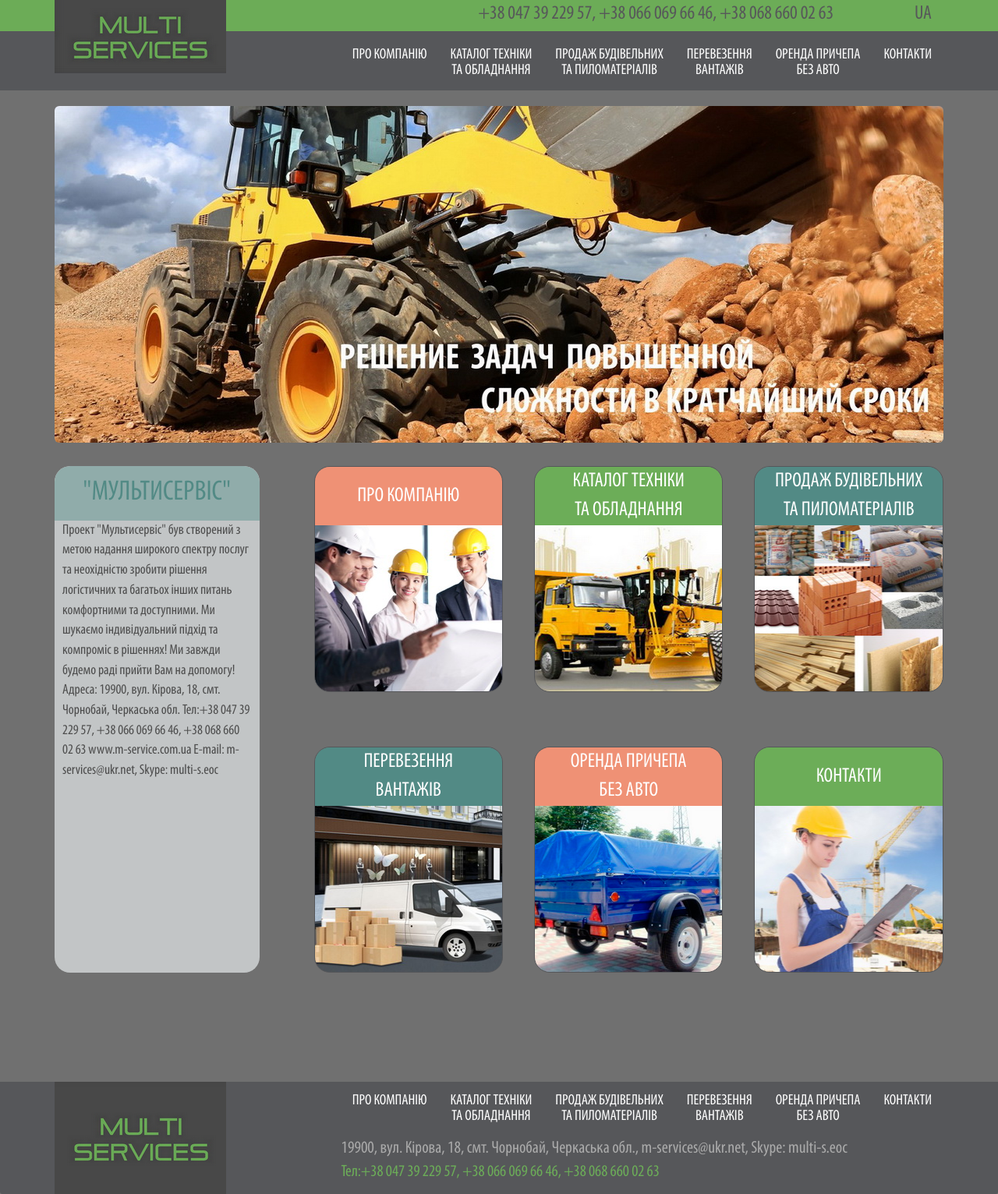
After one commit to Volodymyr75/multiservise, a PHP site: page /site/index_ukr.html in a window 1280 px wide. The commit adds this page. Shown: the whole page at 78% size. Run offline with PHP 8.4, Linux system fonts and the light colour scheme.

```diff
--- a/site/css/styles.css
+++ b/site/css/styles.css
@@ -678,7 +678,7 @@ input.form-control {
 	}
 	/*forma*/
 	label.control-label {
-		font-size: 14px;
+		font-size: 12px;
 	}
 }
 
@@ -747,7 +747,7 @@ input.form-control {
 	}
 	/*forma*/
 	label.control-label {
-		font-size: 16px;
+		font-size: 14px;
 	}
 	div.col-sm-7.col-xs-12, div.col-sm-7.col-xs-12 div.form-group.col-sm-12.col-xs-12 {
 		padding-right: 0;
@@ -758,7 +758,7 @@ input.form-control {
 	.green p {
 		text-align:right;
 		color:#57585A;
-		font-size: 16px;
+		font-size: 14px;
 	}
 	.green p>span {
 		margin-left: 10px;
@@ -767,7 +767,13 @@ input.form-control {
 		width: 240px;
 		margin: 0 auto 15px;
 	}
+
 /*techika*/
+.container .jumbotron {
+
+		margin-top: 0;
+		padding: 0;
+	}
 	#avtokran, #avtovyshka, #assenizator, #ekskavator, #buldozer, #samosval, #evakuator,
 	 #pogruzchikvil, #pogruzchikfront, #skreper, #perevozka, #spil, #kultivator, #kran {
  	width: 240px;
@@ -775,6 +781,12 @@ input.form-control {
  	}
  	header h1.technika-h1 {
 		font-size: 23px;
+	}
+	.odd {
+		height: 40px;
+	}
+	.even {
+		height: 40px;
 	}
  	#f1, #f2 {
 
--- a/site/index.html
+++ b/site/index.html
@@ -1,5 +1,5 @@
 <!doctype html>
-<html lang="en">
+<html lang="ru-UA">
   <head>
     <meta charset="utf-8">
     <meta http-equiv="X-UA-Compatible" content="IE=edge">
@@ -93,7 +93,7 @@
 							<h1 class="company-h1">"МУЛЬТИСЕРВИС"</h1>
 						</header>
 
-					<p style="color: #4D4D4D; padding-right: 10px; padding-left: 10px">Проект "Мультисервис" был создан с целью оказания широкого спектра услуг и необходимостью сделать решения логистических и многих других вопросов комфортными и доступными. Мы ищем индивидуальный подход и компромисс в решениях! Мы всегда будем рады Вам помочь! Тел:+38 047 39 229 57, +38 066 069 66 46, +38 068 660 02 63  www.m-service.com.ua E-mail: m-services@ukr.net, Skype: multi-s.eoc
+					<p style="color: #4D4D4D; padding-right: 10px; padding-left: 10px">Проект "Мультисервис" был создан с целью оказания широкого спектра услуг и необходимостью сделать решения логистических и многих других вопросов комфортными и доступными. Мы ищем индивидуальный подход и компромисс в решениях! Мы всегда будем рады Вам помочь! Адрес: 19900, ул. Кирова, 18, пгт. Чернобай, Черкасская обл.Тел:+38 047 39 229 57, +38 066 069 66 46, +38 068 660 02 63  www.m-service.com.ua E-mail: m-services@ukr.net, Skype: multi-s.eoc
 	  				</p>
 					</div>
 				</div>
--- /dev/null
+++ b/site/index_ukr.html
@@ -0,0 +1,171 @@
+<!doctype html>
+<html lang="uk-UA">
+  <head>
+    <meta charset="utf-8">
+    <meta http-equiv="X-UA-Compatible" content="IE=edge">
+    <meta name="viewport" content="width=device-width, initial-scale=1">
+    <title>Мультисервіс</title>
+    <link rel="stylesheet" href="css/bootstrap.min.css">
+    <link rel="stylesheet" href="css/styles.css">
+    <!-- <link href='https://fonts.googleapis.com/css?family=Oxygen:400,300,700' rel='stylesheet' type='text/css'>
+    <link href='https://fonts.googleapis.com/css?family=Lora' rel='stylesheet' type='text/css'> -->
+  </head>
+<body>
+  <header>
+  	<!-- <div class="wrap">
+  		<div class="green"></div>
+  	</div> -->
+  	<div class="green">
+  		<div class="container">
+  			<div class="col-md-12">
+  				<p>+38 047 39 229 57, +38 066 069 66 46, +38 068 660 02 63 <span>UA</span></p>
+  			</div>
+  		</div>
+  	</div>
+    <nav id="header-nav" class="navbar navbar-default">
+    	<div class="container">
+    		<div style="position:relative">
+    			<a href="index.html" class="pull-left">
+  					<div id="logo-img" class="hidden-xs" alt="logo"></div>
+  				</a>
+			</div>
+    		<div class="navbar-header">
+				<button type="button" class="navbar-toggle collapsed" data-toggle="collapse" data-target="#collapsable-nav" aria-expanded="false">
+	            	<span class="sr-only">Toggle navigation</span>
+	            	<span class="icon-bar"></span>
+	           		<span class="icon-bar"></span>
+	            	<span class="icon-bar"></span>
+	       		</button>
+  			</div>
+			<div id="collapsable-nav" class="collapse navbar-collapse">
+			         <ul id="nav-list" class="nav navbar-nav navbar-right">
+			            <li>
+			              <a href="about.html">ПРО КОМПАНІЮ</a>
+			            </li>
+			            <li class="dropdown">
+			              <a href="technika.html" data-toggle="dropdown">КАТАЛОГ ТЕХНІКИ<br class=" dropdown-toggle hidden-xs">ТА ОБЛАДНАННЯ</a>
+			              	<ul class="dropdown-menu">
+			              		<li><a href="avtokran.html">Послуги автокрану</a></li>
+			              		<li><a href="avtovyshka.html">Послуги автовишки</a></li>
+			              		<li><a href="assenizator.html">Послуги асенізатора</a></li>
+			              		<li><a href="ekskavator.html">Послуги екскаватора</a></li>
+			              		<li><a href="buldozen.html">Послуги бульдозера</a></li>
+			              		<li><a href="samosval.html">Послуги самоскида КАМАЗ</a></li>
+			              		<li><a href="evakuator.html">Послуги евакуатора з причепом(до 5 тн)</a></li>
+			              		<li><a href="pogruzchikvil.html">Послуги вилочного навантажувача (1.5 тн, 3.5 тн)</a></li>
+			              		<li><a href="pogruzchikfront.html">Послуги фронтального навантажувача (КУН)</a></li>
+			              		<li><a href="skreper.html">Послуги скрепера</a></li>
+			              		<li><a href="musor.html">Вивезення сміття, перевезення інших вантажів</a></li>
+			              		<li><a href="spil.html">Спил дерев, подрібнення гілок, рубка дров</a></li>
+			              		<li><a href="kultivator.html">Орання городів, культиватор</a></li>
+			              		<li><a href="kran.html">Послуги крана-маніпулятора</a></li>
+			              	</ul>
+			            </li>
+			            <li>
+			              <a href="building.html">ПРОДАЖ БУДІВЕЛЬНИХ <br class="hidden-xs">ТА ПИЛОМАТЕРІАЛІВ</a>
+			            </li>
+			             <li>
+			              <a href="perevozka.html">ПЕРЕВЕЗЕННЯ<br class="hidden-xs"> ВАНТАЖІВ</a>
+			            </li>
+			             <li>
+			              <a href="rent.html">ОРЕНДА ПРИЧЕПА <br class="hidden-xs"> БЕЗ АВТО</a>
+			            </li>
+			             <li>
+			              <a href="contact.html">КОНТАКТИ</a>
+			            </li>
+
+			         </ul><!-- #nav-list -->
+			</div><!-- .collapse .navbar-collapse -->
+	  	</div> <!-- container -->
+    </nav>
+  </header>
+
+	  <div id="main-content" class="container">
+	  	<div class="jumbotron hidden-xs">
+	  		<!-- <img src="images/baner768-283.jpg" alt="baner" class="img-responsive visible-xs"> -->
+	  	</div>
+
+		<div id="home-tiles" class="row">
+			<div class="col-md-3 hidden-sm hidden-xs no-padding-right no-padding-left">
+				<div class="col-sm-12">
+					<div id="about-company">
+					<header class="company-header">
+							<h1 class="company-h1">"МУЛЬТИСЕРВІС"</h1>
+						</header>
+
+					<p style="color: #4D4D4D; padding-right: 10px; padding-left: 10px">Проект "Мультисервіс" був створений з метою надання широкого спектру послуг та неохідністю зробити рішення логістичних та багатьох інших питань комфортними та доступними. Ми шукаємо індивідуальний підхід та компроміс в рішеннях! Ми завжди будемо раді прийти Вам на допомогу! Адреса: 19900, вул. Кірова, 18, смт. Чорнобай, Черкаська обл. Тел:+38 047 39 229 57, +38 066 069 66 46, +38 068 660 02 63  www.m-service.com.ua E-mail: m-services@ukr.net, Skype: multi-s.eoc
+	  				</p>
+					</div>
+				</div>
+			</div>
+			<div class="col-md-9 col-sm-12 col-xs-12">
+				<div class="col-sm-4 col-xs-12 no-padding">
+					<a href="about.html"><div id="about"><span>Про компанію</span></div></a>
+				</div>
+				<div class="col-sm-4 col-xs-12 no-padding">
+					<a href="technika.html"><div id="technika"><span>Каталог техніки <br class="hidden-xs">та обладнання</span></div></a>
+				</div>
+				<div class="col-sm-4 col-xs-12 no-padding">
+					<a href="building.html"><div id="building"><span>Продаж будівельних <br class="hidden-xs">та пиломатеріалів</span></div></a>
+				</div>
+				<div class="col-sm-4 col-xs-12 no-padding">
+					<a href="perevozka.html"><div id="shipping"><span>Перевезення<br class="hidden-xs"> вантажів</span></div></a>
+				</div>
+				<div class="col-sm-4 col-xs-12 no-padding">
+					<a href="rent.html"><div id="rent"><span>Оренда причепа <br class="hidden-xs">без авто</span></div></a>
+				</div>
+				<div class="col-sm-4 col-xs-12 no-padding">
+					<a href="contact.html"><div id="contact"><span>Контакти</span></div></a>
+				</div>
+			</div>
+		</div>
+	  </div><!-- end of #main-content -->
+
+	  <footer class="panel-footer">
+	  	<div class="container">
+	  		<div class="row">
+	  			<div id="footer-left" class="col-sm-2 hidden-xs">
+	  				<a href="index.html" class="pull-left">
+  					<div id="logo-down-img" alt="logo"></div>
+  				</a>
+	  			</div>
+	  			<div class="col-sm-10"> <!-- id="foot"  -->
+	  				<div class="col-sm-12">
+			  			<ul id="nav-list-down" class="nav navbar-nav navbar-right">
+					            <li>
+					              <a href="about.html">ПРО КОМПАНІЮ</a>
+					            </li>
+					            <li >
+					              <a href="technika.html">КАТАЛОГ ТЕХНІКИ<br class="hidden-xs">ТА ОБЛАДНАННЯ</a>
+					            </li>
+					            <li>
+					              <a href="building.html">ПРОДАЖ БУДІВЕЛЬНИХ <br class="hidden-xs">ТА ПИЛОМАТЕРІАЛІВ</a>
+					            </li>
+					             <li>
+					              <a href="perevozka.html">ПЕРЕВЕЗЕННЯ<br class="hidden-xs"> ВАНТАЖІВ</a>
+					            </li>
+					             <li>
+					              <a href="rent.html">ОРЕНДА ПРИЧЕПА <br class="hidden-xs"> БЕЗ АВТО</a>
+					            </li>
+					             <li>
+					              <a href="contact.html">КОНТАКТИ</a>
+					            </li>
+					    </ul><!-- #nav-list -->
+				    </div>
+	  				<div class="col-lg-offset-2 col-lg-10 col-md-offset-1 col-md-11 col-sm-offset-2 col-sm-10">
+	  					<p id="footer-adress">19900, вул. Кірова, 18, смт. Чорнобай, Черкаська обл., m-services@ukr.net, Skype: multi-s.eoc</p>
+	  					<p id="footer-tel">Тел:+38 047 39 229 57, +38 066 069 66 46, +38 068 660 02 63</p>
+	  				</div>
+	  			</div>
+	  		</div>
+	  	</div>
+	  </footer>
+
+
+
+  <!-- jQuery (Bootstrap JS plugins depend on it) -->
+  <script src="js/jquery-3.1.0.min.js"></script>
+  <script src="js/bootstrap.min.js"></script>
+  <script src="js/script.js"></script>
+</body>
+</html>
```
Also changed, not shown: 1 other file.
